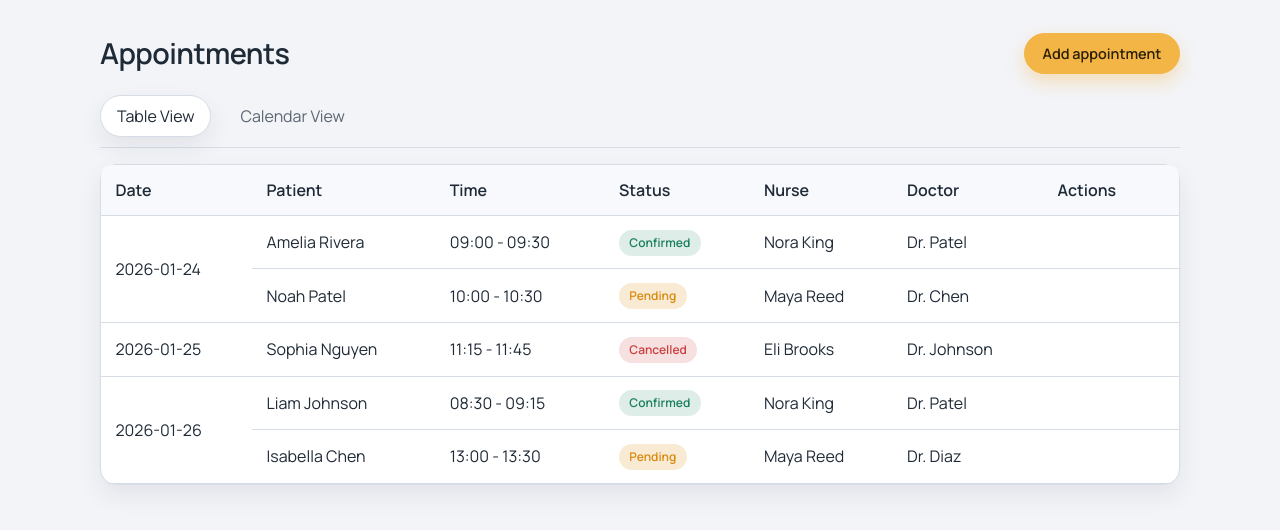
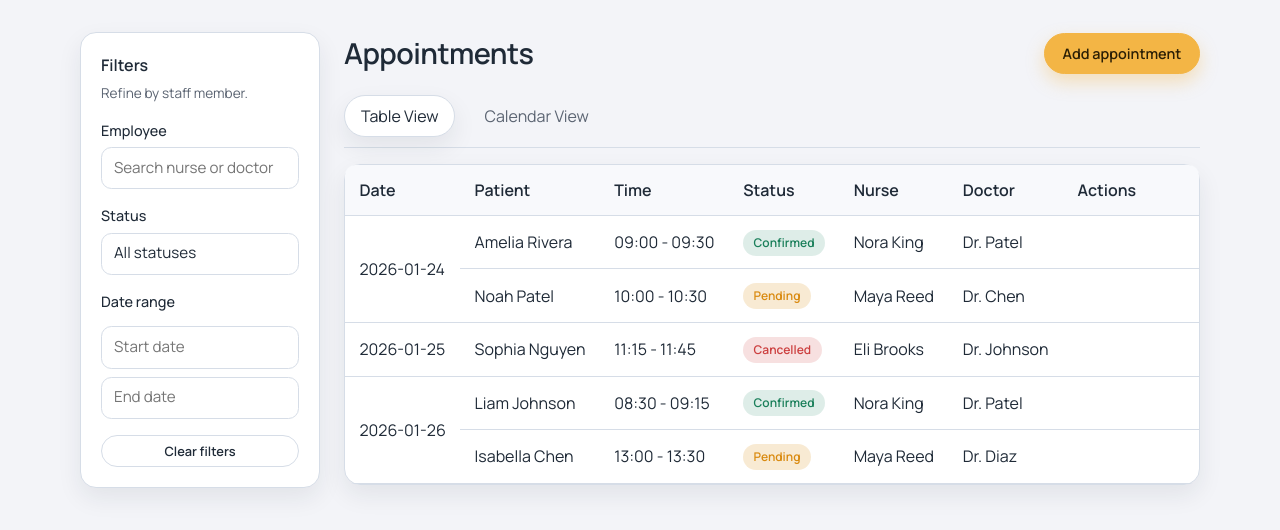
Before and after one commit to abdelrhmanehab10/care-connect-dashboard, a Vue app: page / in a window 1280 px wide. Shown: the top 530 px of the page. Built offline with nearby package versions, Linux system fonts and the light colour scheme.

Commit message:
Enhance appointments dashboard UI and styling

```diff
--- a/src/App.vue
+++ b/src/App.vue
@@ -1,6 +1,9 @@
 <script setup lang="ts">
-import { ref } from "vue";
+import { computed, ref } from "vue";
 import Button from "primevue/button";
+import AutoComplete from "primevue/autocomplete";
+import type { AutoCompleteCompleteEvent } from "primevue/autocomplete";
+import DatePicker from "primevue/datepicker";
 import TabPanel from "primevue/tabpanel";
 import TabView from "primevue/tabview";
 import type { DataTableCellEditCompleteEvent } from "primevue/datatable";
@@ -11,7 +14,12 @@ import {
   useAppointments,
   type Appointment,
 } from "./composables/useAppointments";
-import { tabViewPt } from "./ui/primevuePt";
+import {
+  doctorOptions,
+  nurseOptions,
+  type AppointmentStatus,
+} from "./data/options";
+import { autoCompletePt, datePickerPt, tabViewPt } from "./ui/primevuePt";
 
 const isDialogOpen = ref(false);
 const activeViewIndex = ref(0);
@@ -23,6 +31,83 @@ const {
   updateAppointment,
 } = useAppointments();
 
+const employeeFilter = ref<string | null>(null);
+const filteredEmployees = ref<string[]>([]);
+const employeeOptions = Array.from(
+  new Set([...doctorOptions, ...nurseOptions])
+);
+const statusFilter = ref<AppointmentStatus | "">("");
+const startDate = ref<Date | null>(null);
+const endDate = ref<Date | null>(null);
+
+const searchEmployees = (event: AutoCompleteCompleteEvent) => {
+  const query = event.query.trim().toLowerCase();
+  if (!query) {
+    filteredEmployees.value = [...employeeOptions];
+    return;
+  }
+
+  filteredEmployees.value = employeeOptions.filter((name) =>
+    name.toLowerCase().includes(query)
+  );
+};
+
+const formatDate = (value: Date) => {
+  const year = value.getFullYear();
+  const month = String(value.getMonth() + 1).padStart(2, "0");
+  const day = String(value.getDate()).padStart(2, "0");
+  return `${year}-${month}-${day}`;
+};
+
+const filteredAppointments = computed(() => {
+  const query = employeeFilter.value?.trim().toLowerCase() ?? "";
+  const hasStatus = Boolean(statusFilter.value);
+  const start = startDate.value ? formatDate(startDate.value) : "";
+  const end = endDate.value ? formatDate(endDate.value) : "";
+  if (!query) {
+    return sortedAppointments.value.filter((appointment) => {
+      if (hasStatus && appointment.status !== statusFilter.value) {
+        return false;
+      }
+      if (start && appointment.date < start) {
+        return false;
+      }
+      if (end && appointment.date > end) {
+        return false;
+      }
+      return true;
+    });
+  }
+
+  return sortedAppointments.value.filter((appointment) => {
+    if (hasStatus && appointment.status !== statusFilter.value) {
+      return false;
+    }
+    if (start && appointment.date < start) {
+      return false;
+    }
+    if (end && appointment.date > end) {
+      return false;
+    }
+    return (
+      appointment.doctor.toLowerCase().includes(query) ||
+      appointment.nurse.toLowerCase().includes(query)
+    );
+  });
+});
+
+const clearEmployeeFilter = () => {
+  employeeFilter.value = null;
+  filteredEmployees.value = [];
+};
+
+const clearFilters = () => {
+  clearEmployeeFilter();
+  statusFilter.value = "";
+  startDate.value = null;
+  endDate.value = null;
+};
+
 const handleCellEditComplete = (
   event: DataTableCellEditCompleteEvent<Appointment>,
 ) => {
@@ -32,7 +117,70 @@ const handleCellEditComplete = (
 
 <template>
   <div class="cc-page">
-    <div class="cc-container">
+    <div class="cc-container cc-layout">
+      <aside class="cc-sidebar">
+        <div class="cc-sidebar-header">
+          <div class="cc-section-title">Filters</div>
+          <div class="cc-help-text">Refine by staff member.</div>
+        </div>
+          <div class="cc-stack">
+            <div>
+              <label for="employeeFilter" class="cc-label">Employee</label>
+            <AutoComplete
+              v-model="employeeFilter"
+              inputId="employeeFilter"
+              :suggestions="filteredEmployees"
+              :completeOnFocus="true"
+              :autoOptionFocus="true"
+              appendTo="body"
+              panelClass="cc-autocomplete-panel"
+              inputClass="cc-input"
+              :pt="autoCompletePt"
+                placeholder="Search nurse or doctor"
+                @complete="searchEmployees"
+              />
+            </div>
+            <div>
+              <label for="statusFilter" class="cc-label">Status</label>
+              <select id="statusFilter" v-model="statusFilter" class="cc-select">
+                <option value="">All statuses</option>
+                <option v-for="status in statusOptions" :key="status" :value="status">
+                  {{ status }}
+                </option>
+              </select>
+            </div>
+            <div class="cc-stack cc-stack-sm">
+              <span class="cc-label">Date range</span>
+              <DatePicker
+                v-model="startDate"
+                inputId="filterStartDate"
+                dateFormat="yy-mm-dd"
+                appendTo="body"
+                panelClass="cc-datepicker-panel"
+                :pt="datePickerPt"
+                placeholder="Start date"
+              />
+              <DatePicker
+                v-model="endDate"
+                inputId="filterEndDate"
+                dateFormat="yy-mm-dd"
+                appendTo="body"
+                panelClass="cc-datepicker-panel"
+                :pt="datePickerPt"
+                placeholder="End date"
+              />
+            </div>
+            <button
+              type="button"
+              class="cc-btn cc-btn-outline cc-btn-sm"
+              @click="clearFilters"
+            >
+              Clear filters
+            </button>
+          </div>
+      </aside>
+
+      <section class="cc-main">
         <div class="cc-toolbar">
           <h2 class="cc-title">Appointments</h2>
           <Button
@@ -45,16 +193,17 @@ const handleCellEditComplete = (
         <TabView v-model:activeIndex="activeViewIndex" :pt="tabViewPt">
           <TabPanel header="Table View" value="table">
             <AppointmentsTable
-            :appointments="sortedAppointments"
+              :appointments="filteredAppointments"
               :status-options="statusOptions"
               :status-badge-class="statusBadgeClass"
               @cell-edit-complete="handleCellEditComplete"
             />
           </TabPanel>
           <TabPanel header="Calendar View" value="calendar">
-          <AppointmentsCalendar :appointments="sortedAppointments" />
+            <AppointmentsCalendar :appointments="filteredAppointments" />
           </TabPanel>
         </TabView>
+      </section>
     </div>
 
     <AppointmentDialog v-model="isDialogOpen" @save="addAppointment" />
--- a/src/components/AppointmentsTable.vue
+++ b/src/components/AppointmentsTable.vue
@@ -151,6 +151,7 @@ const handleCellEditComplete = (
                   v-model="data.patient"
                   :suggestions="filteredPatients"
                   :completeOnFocus="true"
+                  :autoOptionFocus="true"
                   appendTo="self"
                   panelClass="cc-autocomplete-panel"
                   inputClass="cc-input cc-input-sm"
@@ -158,6 +159,8 @@ const handleCellEditComplete = (
                   placeholder="Search patient"
                   @complete="searchPatients"
                   @keydown="handleEditorKeydown($event, editorSaveCallback, editorCancelCallback)"
+                  @keydown.down.stop
+                  @keydown.up.stop
                 />
               </div>
               <div class="cc-cell-edit-actions">
@@ -273,6 +276,7 @@ const handleCellEditComplete = (
                   v-model="data.nurse"
                   :suggestions="filteredNurses"
                   :completeOnFocus="true"
+                  :autoOptionFocus="true"
                   appendTo="self"
                   panelClass="cc-autocomplete-panel"
                   inputClass="cc-input cc-input-sm"
@@ -280,6 +284,8 @@ const handleCellEditComplete = (
                   placeholder="Search nurse"
                   @complete="searchNurses"
                   @keydown="handleEditorKeydown($event, editorSaveCallback, editorCancelCallback)"
+                  @keydown.down.stop
+                  @keydown.up.stop
                 />
               </div>
               <div class="cc-cell-edit-actions">
@@ -312,6 +318,7 @@ const handleCellEditComplete = (
                   v-model="data.doctor"
                   :suggestions="filteredDoctors"
                   :completeOnFocus="true"
+                  :autoOptionFocus="true"
                   appendTo="self"
                   panelClass="cc-autocomplete-panel"
                   inputClass="cc-input cc-input-sm"
@@ -319,6 +326,8 @@ const handleCellEditComplete = (
                   placeholder="Search doctor"
                   @complete="searchDoctors"
                   @keydown="handleEditorKeydown($event, editorSaveCallback, editorCancelCallback)"
+                  @keydown.down.stop
+                  @keydown.up.stop
                 />
               </div>
               <div class="cc-cell-edit-actions">
--- a/src/style.css
+++ b/src/style.css
@@ -43,7 +43,32 @@ body {
 .cc-container {
   max-width: 1120px;
   margin: 0 auto;
-  padding: 32px 20px 48px;
+  padding: 32px 0px 48px;
+}
+
+.cc-layout {
+  display: grid;
+  grid-template-columns: minmax(220px, 240px) minmax(0, 1fr);
+  gap: 24px;
+  align-items: start;
+}
+
+.cc-sidebar {
+  background: var(--cc-surface);
+  border: 1px solid var(--cc-border);
+  border-radius: var(--cc-radius);
+  padding: 1.25rem;
+  box-shadow: var(--cc-shadow-sm);
+  position: sticky;
+  top: 24px;
+}
+
+.cc-sidebar-header {
+  margin-bottom: 1rem;
+}
+
+.cc-main {
+  min-width: 0;
 }
 
 .cc-toolbar {
@@ -382,7 +407,9 @@ body {
   border: 1px solid var(--cc-border);
   border-radius: 0.75rem;
   box-shadow: var(--cc-shadow);
-  width: 100%;
+  width: auto;
+  min-width: 12rem;
+  max-width: min(22rem, 90vw);
   z-index: 1055;
   overflow: hidden;
 }
@@ -408,6 +435,16 @@ body {
 
 .cc-list-item-action:hover {
   background: var(--cc-surface-muted);
+}
+
+.cc-list-item.p-focus,
+.cc-list-item.p-autocomplete-option-selected {
+  background: var(--cc-surface-muted);
+  box-shadow: inset 0 0 0 1px rgba(229, 147, 13, 0.3);
+}
+
+.cc-list-item.p-focus {
+  background: rgba(243, 181, 69, 0.18);
 }
 
 .cc-list-item-muted {
@@ -838,6 +875,14 @@ body {
 }
 
 @media (max-width: 640px) {
+  .cc-layout {
+    grid-template-columns: 1fr;
+  }
+
+  .cc-sidebar {
+    position: static;
+  }
+
   .cc-grid-2,
   .cc-grid-4 {
     grid-template-columns: 1fr;
```
Also changed, not shown: src/components/AppointmentsCalendar.vue (+54 -9 lines). Lines whose indentation alone changed are shown as unchanged.
